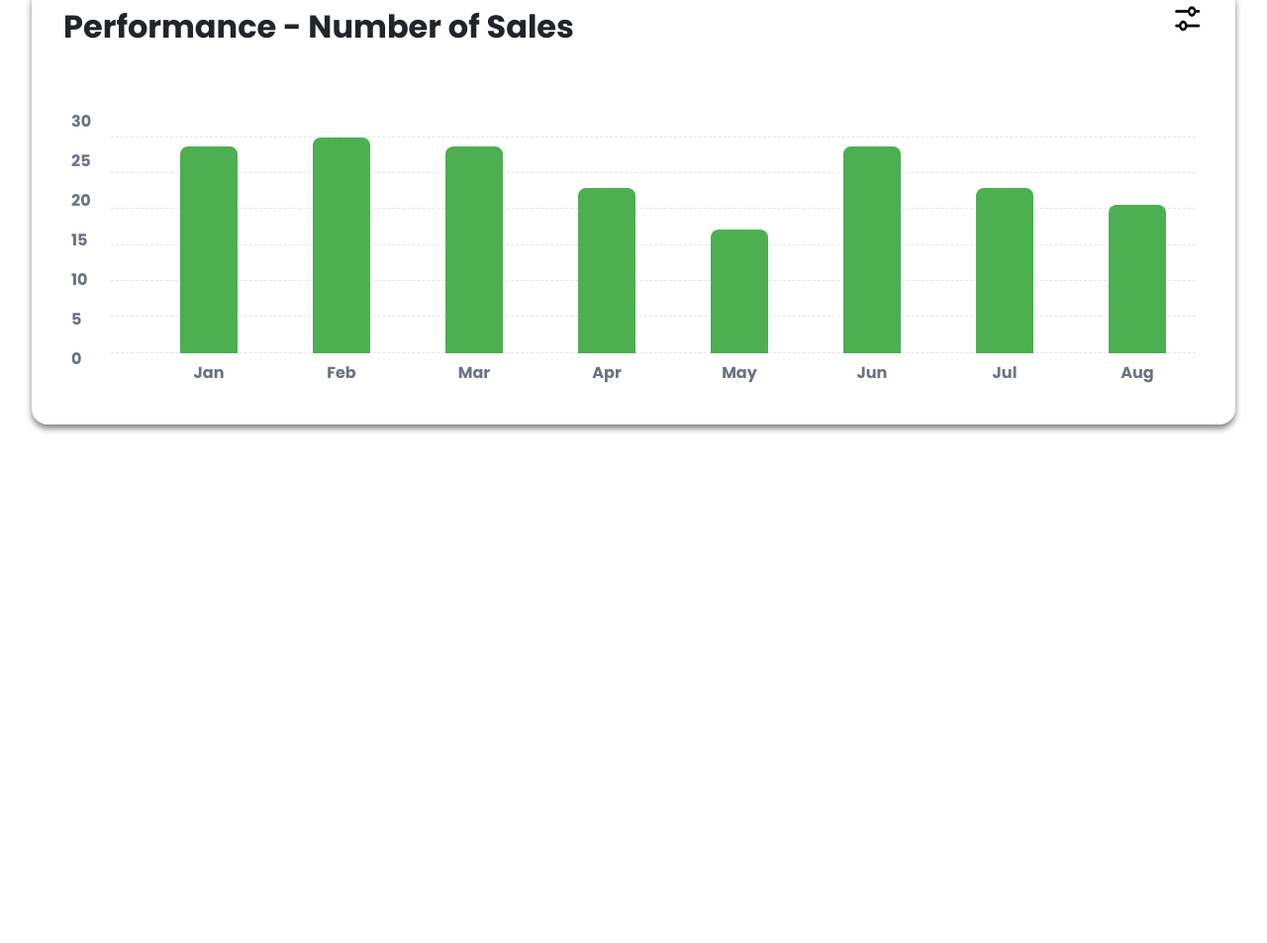
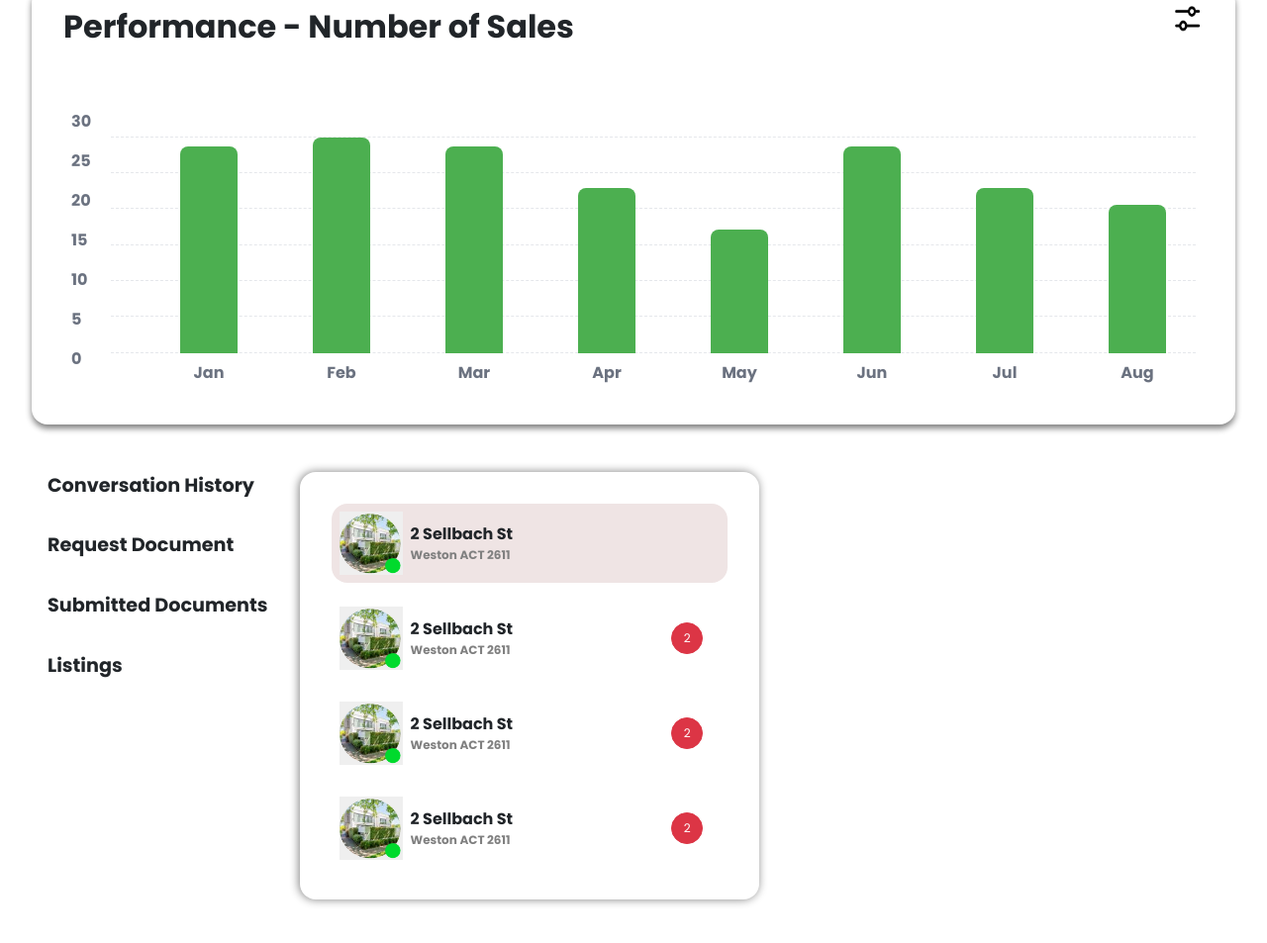
Before and after one commit to MKQazi786/listr.au, a plain HTML site: page index.html in a window 1280 px wide. Shown: the part 415-1368 px from the top of the page at 99% size. Before the commit the page ends 868 px from the top, so only its background shows below. Drawn offline with nearby package versions, Linux system fonts and the light colour scheme.

Commit message:
i have made some section

```diff
--- a/index.html
+++ b/index.html
@@ -157,7 +157,77 @@
                 </div>
         </div>
 
+        <div class="sbd">
+            <div class="sidebar">
+                <span>Conversation History</span>
+                <span>Request Document</span>
+                <span>Submitted Documents</span>
+                <span>Listings</span>
+            </div>
+            <div class="conversation">
+                <div class="mainConversation">
+                    <div class="mCsb">
+                        <div class="banglowDiv" >
+                            <img src="./assets/house.png" alt="">
+                            <div>
+                                <p class="p1" >
+                                    2 Sellbach St
+                                </p>
+                                <p class="p2" >
+                                    Weston ACT 2611
+                                </p>
+                            </div>
+                        </div>
+                        <div class="blankDiv" >
+                            <div class="blankDivDiv" >
 
+                                <img src="./assets/house.png" alt="">
+                            <div class="paraDiv" >
+                                <p class="p1" >
+                                    2 Sellbach St
+                                </p>
+                                <p class="p2" >
+                                    Weston ACT 2611
+                                </p>
+                            </div>
+                            </div>
+                            <button class="btn btn-danger card-btn">2</button>
+                        </div>
+                        <div class="blankDiv" >
+                            <div class="blankDivDiv" >
+
+                                <img src="./assets/house.png" alt="">
+                            <div class="paraDiv" >
+                                <p class="p1" >
+                                    2 Sellbach St
+                                </p>
+                                <p class="p2" >
+                                    Weston ACT 2611
+                                </p>
+                            </div>
+                            </div>
+                            <button class="btn btn-danger card-btn">2</button>
+                        </div>
+                        <div class="blankDiv" >
+                            <div class="blankDivDiv" >
+
+                                <img src="./assets/house.png" alt="">
+                            <div class="paraDiv" >
+                                <p class="p1" >
+                                    2 Sellbach St
+                                </p>
+                                <p class="p2" >
+                                    Weston ACT 2611
+                                </p>
+                            </div>
+                            </div>
+                            <button class="btn btn-danger card-btn">2</button>
+                        </div>
+
+                    </div>
+                </div>
+            </div>
+        </div>
 
     </div>
 
--- a/styles.css
+++ b/styles.css
@@ -310,3 +310,98 @@ body {
       height: 100%;
     }
   } */
+
+.sbd {
+    margin: 3rem 1rem;
+    display: flex;
+    gap: 2rem;
+}
+
+.mainConversation {
+    border-radius: 1rem;
+    width: 50vh;
+}
+
+.conversation {
+    box-shadow: -1px 0px 10px grey;
+    padding: 2rem;
+    border-radius: 1rem;
+}
+
+.sbd .sidebar {
+    display: flex;
+    flex-direction: column;
+    row-gap: 2rem;
+    font-size: larger;
+}
+
+.mCsb img {
+    width: 8vh;
+    height: 8vh;
+}
+
+.mCsb div {
+    display: flex;
+}
+
+.banglowDiv {
+    gap: 0.5rem;
+    background-color: rgb(239 228 228);
+    padding: 1rem;
+    border-radius:1rem ;
+    padding: 0.5rem;
+}
+
+.blankDiv {
+    background-color: white;
+    padding: 0.5rem;
+    border-radius:1rem ;
+    gap: 20vh;
+}
+
+.blankDiv div {
+    flex-direction: row;
+    gap: 0.5rem;
+}
+
+.blankDivDiv{
+    flex-direction: row !important;
+}
+
+.paraDiv{
+    gap: 0rem !important;
+}
+
+.mCsb {
+    display: flex;
+    flex-direction: column;
+    gap: 1rem;
+}
+
+.mCsb .btn{
+    place-self: anchor-center;
+    padding: 0rem;
+    width: 4vh;
+    height: 4vh;
+    /* margin-left: 20vh; */
+    font-size: 1.5vh;
+}
+
+.mCsb p {
+    margin: 0rem;
+}
+
+.mCsb div div {
+    display: flex;
+    flex-direction: column;
+    justify-content: center;
+}
+
+.p1 {
+    font-size: 2vh;
+}
+
+.p2 {
+    color: grey;
+    font-size: 1.5vh;
+}
```
Also changed, not shown: assets/house.png (added). Lines whose indentation alone changed are shown as unchanged.
